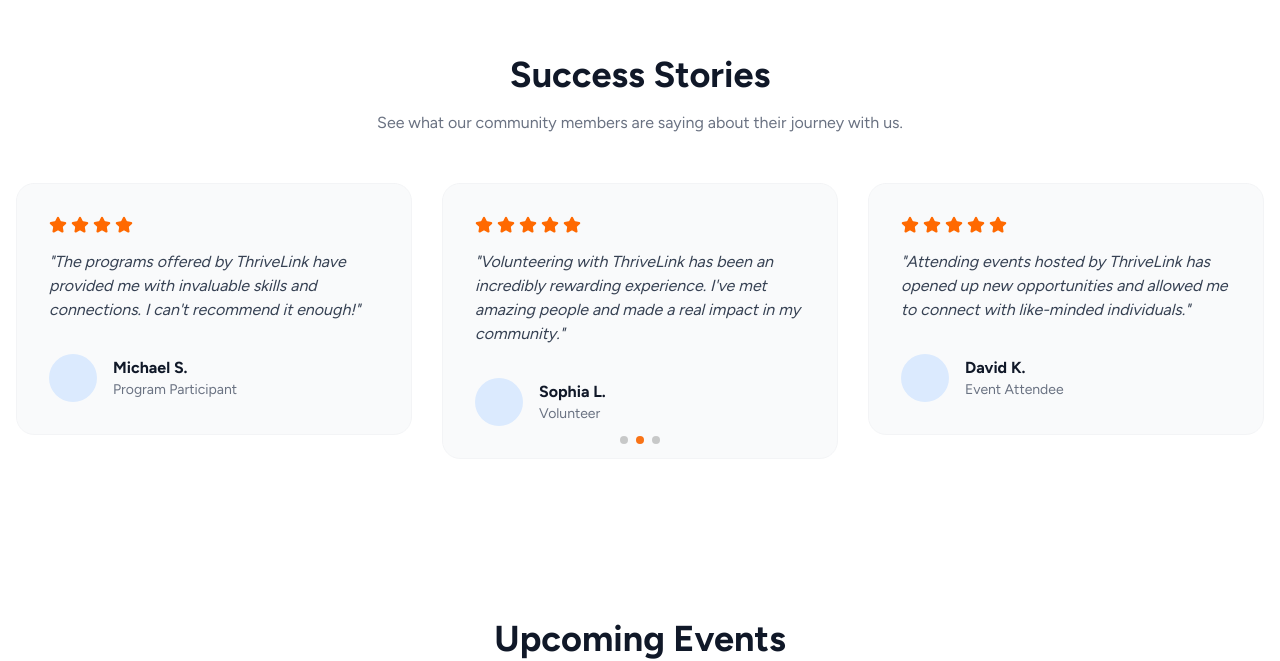
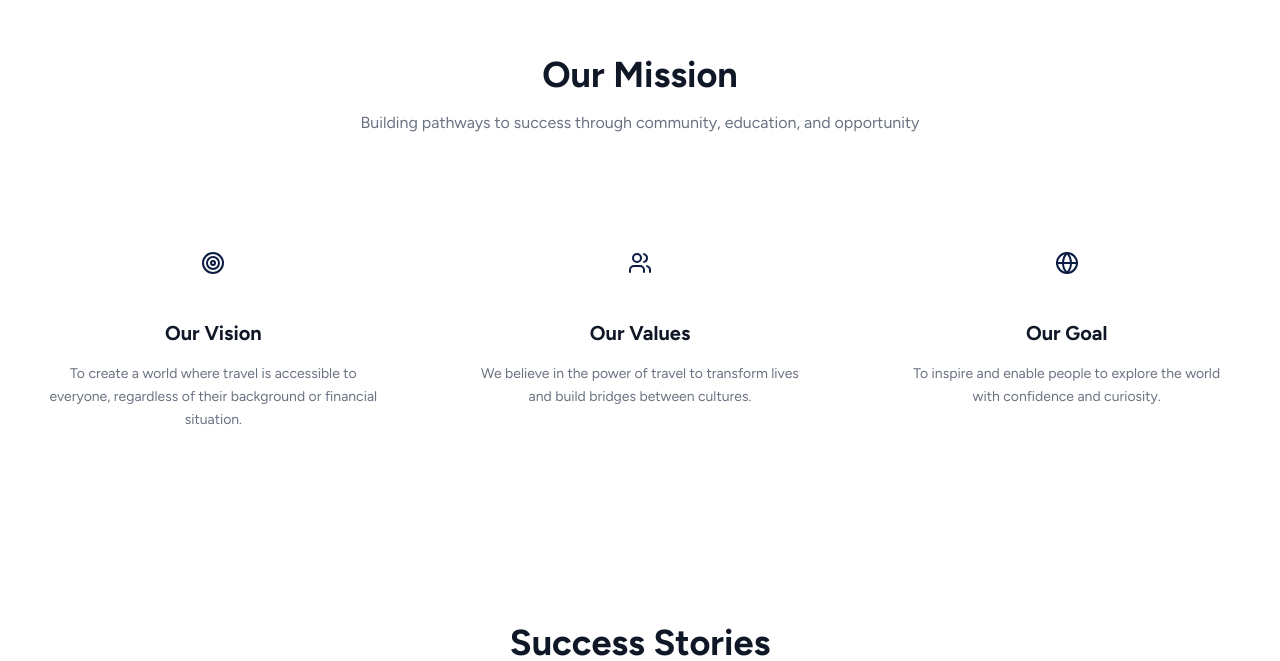
Before and after one commit to Thrive-Link/thrivelink, a Next.js app: page / in a window 1280 px wide. Shown: the part 893-1554 px from the top of the page. Built offline with nearby package versions, Linux system fonts and the light colour scheme.

Commit message:
feat: Add Mission Section and adjust Upcoming Events Section layout

```diff
--- a/app/page.tsx
+++ b/app/page.tsx
@@ -1,5 +1,6 @@
 import Footer from "@/components/Footer";
 import HeroSection from "@/components/pages/HeroSection";
+import MissionSection from "@/components/pages/MissionSection";
 import TestimonialSection from "@/components/pages/TestimonialSection";
 import UpcomingEventsSection from "@/components/pages/UpcomingEventsSection";
 import Link from "next/link";
@@ -27,6 +28,9 @@
         </div>
       </div>
 
+      {/* Mission Section */}
+      <MissionSection />
+
       {/* Testimonials Section */}
       <TestimonialSection />
 
--- /dev/null
+++ b/components/pages/MissionSection.tsx
@@ -0,0 +1,78 @@
+"use client";
+
+import { motion } from "framer-motion";
+import { Target, Users, Globe } from "lucide-react";
+
+const missions = [
+  {
+    id: 1,
+    icon: <Target />,
+    title: "Our Vision",
+    description:
+      "To create a world where travel is accessible to everyone, regardless of their background or financial situation.",
+  },
+  {
+    id: 2,
+    icon: <Users />,
+    title: "Our Values",
+    description:
+      "We believe in the power of travel to transform lives and build bridges between cultures.",
+  },
+  {
+    id: 3,
+    icon: <Globe />,
+    title: "Our Goal",
+    description:
+      "To inspire and enable people to explore the world with confidence and curiosity.",
+  },
+];
+
+export default function MissionSection() {
+  return (
+    <section className="py-20 bg-white">
+      <div className="container mx-auto px-4 max-w-7xl">
+        {/* Animated Header */}
+        <motion.div
+          initial={{ opacity: 0, y: 20 }}
+          whileInView={{ opacity: 1, y: 0 }}
+          viewport={{ once: true }}
+          className="text-center mb-16"
+        >
+          <h2 className="text-3xl md:text-4xl font-bold text-gray-900 mb-4">
+            Our Mission
+          </h2>
+          <p className="text-gray-500 max-w-xl mx-auto">
+            Building pathways to success through community, education, and
+            opportunity
+          </p>{" "}
+        </motion.div>
+
+        {/* Desktop View: Staggered Grid */}
+        <div className="grid grid-cols-1 md:grid-cols-3 gap-8">
+          {missions.map((item, index) => (
+            <motion.div
+              key={item.id}
+              initial={{ opacity: 0, y: 30 }}
+              whileInView={{ opacity: 1, y: 0 }}
+              viewport={{ once: true }}
+              transition={{ delay: index * 0.2 }}
+              className="flex flex-col items-center text-center p-8 rounded-2xl hover:bg-slate-50 transition-colors group"
+            >
+              <div className="w-16 h-16 mb-6 rounded-full  flex items-center justify-center group-hover:bg-brand-blue transition-colors duration-300">
+                <div className="group-hover:text-white text-brand-blue transition-colors duration-300">
+                  {item.icon}
+                </div>
+              </div>
+              <h3 className="text-xl font-bold text-gray-900 mb-4">
+                {item.title}
+              </h3>
+              <p className="text-gray-500 leading-relaxed text-sm">
+                {item.description}
+              </p>
+            </motion.div>
+          ))}
+        </div>
+      </div>
+    </section>
+  );
+}
--- a/components/pages/UpcomingEventsSection.tsx
+++ b/components/pages/UpcomingEventsSection.tsx
@@ -48,7 +48,7 @@
 export default function UpcomingEventsSection() {
   return (
     <section className="py-20 bg-white">
-      <div className="container mx-auto px-4 max-w-6xl">
+      <div className="container mx-auto px-4 max-w-7xl">
 
         {/* Section Header */}
         <motion.div
```
